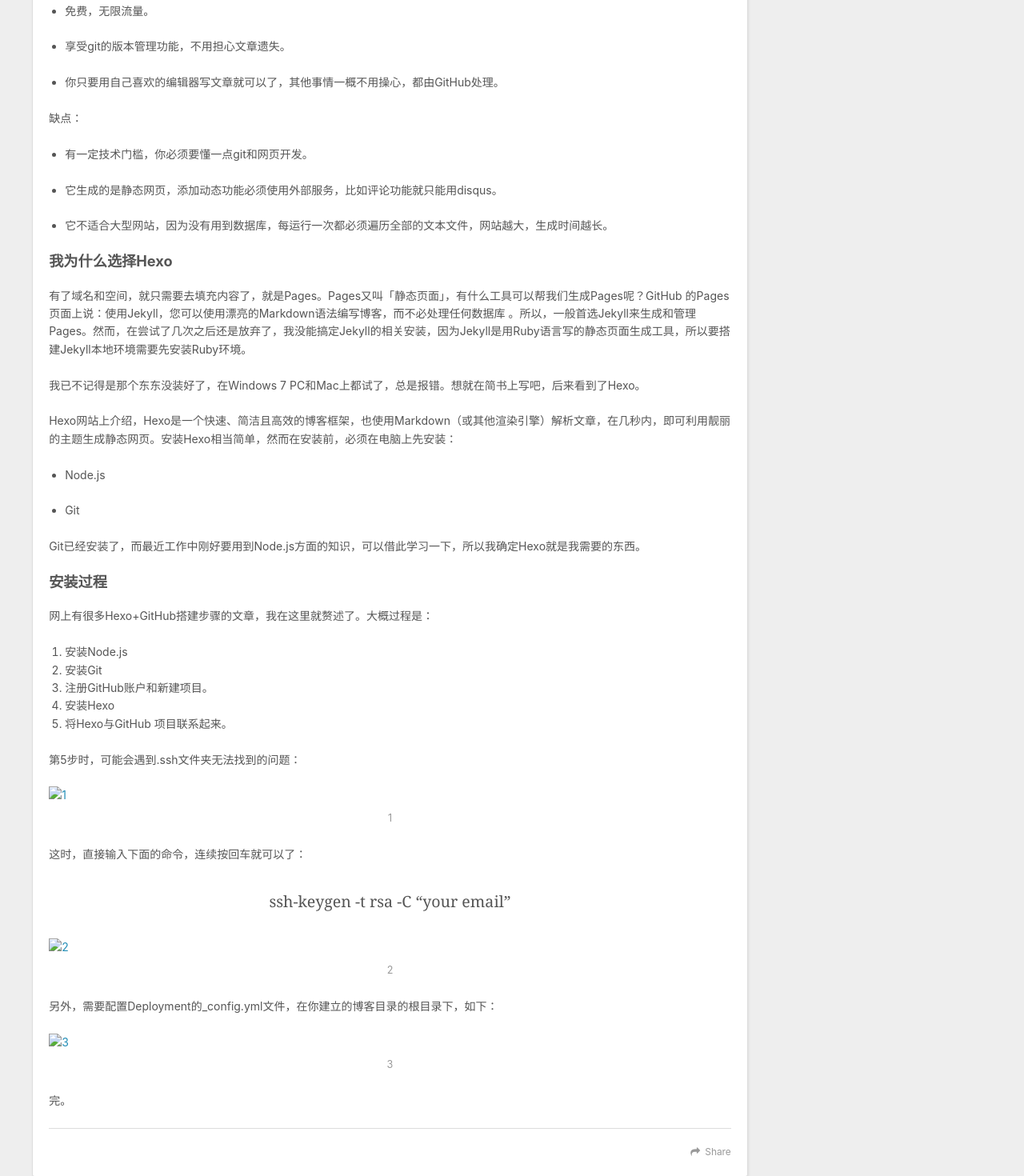
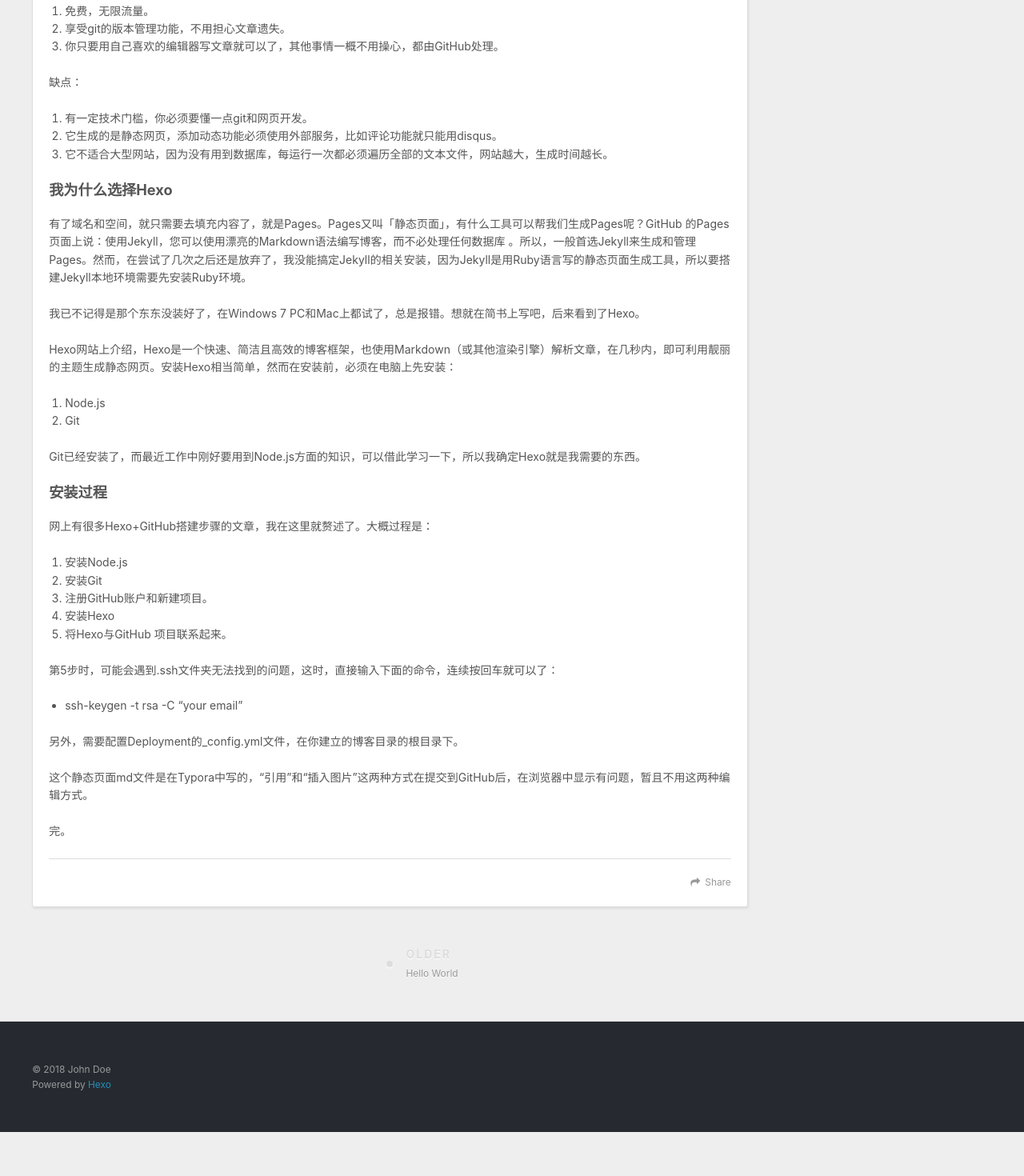
Before and after one commit to oldwang-ai/oldwang-ai.github.io, a plain HTML site: page 2018/07/14/为什么有了我？/index.html in a window 1280 px wide. Shown: the part 1185-2655 px from the top of the page at 80% size. After the commit the page ends 2600 px from the top, so only its background shows below. Drawn offline with nearby package versions, Linux system fonts and the light colour scheme.

Commit message:
Site updated: 2018-07-15 14:21:34

```diff
--- a/2018/07/14/为什么有了我？/index.html
+++ b/2018/07/14/为什么有了我？/index.html
@@ -7,21 +7,17 @@
 
   <title>为什么有了我？ | Hexo</title>
   <meta name="viewport" content="width=device-width, initial-scale=1, maximum-scale=1">
-  <meta name="description" content="世界上只有一种英雄主义，就是看清生活的真相之后依然热爱生活。——罗曼•罗兰 这是博客第一篇文章，今天也算是博客的生日了。说到生日，不知道现在菡菡和张总怎么样了？ 每个宝宝都是从妈妈的痛苦中产生的，这个博客的产生过程，我也小痛苦了一下。从有利用GitHub搭建一个博客的想法开始，到在浏览器地址栏输入Repository name，看到Hello World，历时几个星期，不过主要是周末有空时折腾一下">
+  <meta name="description" content="世界上只有一种英雄主义，就是看清生活的真相之后依然热爱生活。——罗曼•罗兰 这是第一篇文章，今天也算是博客的生日了。说到生日，不知道现在菡菡和张总怎么样了？ 每个宝宝都是从妈妈的痛苦中产生的，这个博客的产生过程，也让我小痛苦了一下。有利用GitHub搭建一个博客的想法后，断断续续，到现在输入Repository name（GitHub提供的域名），看到Hello World，历时几个星期，不过主要">
 <meta property="og:type" content="article">
 <meta property="og:title" content="为什么有了我？">
 <meta property="og:url" content="http://yoursite.com/2018/07/14/为什么有了我？/index.html">
 <meta property="og:site_name" content="Hexo">
-<meta property="og:description" content="世界上只有一种英雄主义，就是看清生活的真相之后依然热爱生活。——罗曼•罗兰 这是博客第一篇文章，今天也算是博客的生日了。说到生日，不知道现在菡菡和张总怎么样了？ 每个宝宝都是从妈妈的痛苦中产生的，这个博客的产生过程，我也小痛苦了一下。从有利用GitHub搭建一个博客的想法开始，到在浏览器地址栏输入Repository name，看到Hello World，历时几个星期，不过主要是周末有空时折腾一下">
+<meta property="og:description" content="世界上只有一种英雄主义，就是看清生活的真相之后依然热爱生活。——罗曼•罗兰 这是第一篇文章，今天也算是博客的生日了。说到生日，不知道现在菡菡和张总怎么样了？ 每个宝宝都是从妈妈的痛苦中产生的，这个博客的产生过程，也让我小痛苦了一下。有利用GitHub搭建一个博客的想法后，断断续续，到现在输入Repository name（GitHub提供的域名），看到Hello World，历时几个星期，不过主要">
 <meta property="og:locale" content="default">
-<meta property="og:image" content="http://yoursite.com/2018/07/14/为什么有了我？/blog/source/_posts/为什么有了我？/1.bmp">
-<meta property="og:image" content="http://yoursite.com/2018/07/14/为什么有了我？/blog/source/_posts/为什么有了我？/2.bmp">
-<meta property="og:image" content="http://yoursite.com/2018/07/14/为什么有了我？/blog/source/_posts/为什么有了我？/3.bmp">
-<meta property="og:updated_time" content="2018-07-15T03:05:30.781Z">
+<meta property="og:updated_time" content="2018-07-15T06:21:27.930Z">
 <meta name="twitter:card" content="summary">
 <meta name="twitter:title" content="为什么有了我？">
-<meta name="twitter:description" content="世界上只有一种英雄主义，就是看清生活的真相之后依然热爱生活。——罗曼•罗兰 这是博客第一篇文章，今天也算是博客的生日了。说到生日，不知道现在菡菡和张总怎么样了？ 每个宝宝都是从妈妈的痛苦中产生的，这个博客的产生过程，我也小痛苦了一下。从有利用GitHub搭建一个博客的想法开始，到在浏览器地址栏输入Repository name，看到Hello World，历时几个星期，不过主要是周末有空时折腾一下">
-<meta name="twitter:image" content="http://yoursite.com/2018/07/14/为什么有了我？/blog/source/_posts/为什么有了我？/1.bmp">
+<meta name="twitter:description" content="世界上只有一种英雄主义，就是看清生活的真相之后依然热爱生活。——罗曼•罗兰 这是第一篇文章，今天也算是博客的生日了。说到生日，不知道现在菡菡和张总怎么样了？ 每个宝宝都是从妈妈的痛苦中产生的，这个博客的产生过程，也让我小痛苦了一下。有利用GitHub搭建一个博客的想法后，断断续续，到现在输入Repository name（GitHub提供的域名），看到Hello World，历时几个星期，不过主要">
 
     <link rel="alternate" href="/atom.xml" title="Hexo" type="application/atom+xml">
 
@@ -91,8 +87,8 @@
     <div class="article-entry" itemprop="articleBody">
 
         <p>世界上只有一种英雄主义，就是看清生活的真相之后依然热爱生活。——罗曼•罗兰</p>
-<p>这是博客第一篇文章，今天也算是博客的生日了。说到生日，不知道现在菡菡和张总怎么样了？</p>
-<p>每个宝宝都是从妈妈的痛苦中产生的，这个博客的产生过程，我也小痛苦了一下。从有利用GitHub搭建一个博客的想法开始，到在浏览器地址栏输入Repository name，看到Hello World，历时几个星期，不过主要是周末有空时折腾一下。</p>
+<p>这是第一篇文章，今天也算是博客的生日了。说到生日，不知道现在菡菡和张总怎么样了？</p>
+<p>每个宝宝都是从妈妈的痛苦中产生的，这个博客的产生过程，也让我小痛苦了一下。有利用GitHub搭建一个博客的想法后，断断续续，到现在输入Repository name（GitHub提供的域名），看到Hello World，历时几个星期，不过主要是周末有空时折腾一下。</p>
 <p>应该稍微记录一下搭建的过程，你可能也会遇到类似的问题。</p>
 <h3 id="受不了CSDN的页面广告了"><a href="#受不了CSDN的页面广告了" class="headerlink" title="受不了CSDN的页面广告了"></a>受不了CSDN的页面广告了</h3><p>2009年，开始在CSDN的博客上陆陆续续记一些东西，主要是C/C++编程方面的，刚看了一下，一共积累了90篇原创，平均一年10篇，真少。</p>
 <p>最近决定每天记录一下工作中遇到的技术上面的知识，可能是某个不熟悉的概念、语法、算法、设计模式等等，需要时可以马上找到。考虑到后面可能会经常翻阅，就决定换个地方写，因为实在受不了CSDN的页面广告，晃得我晕。</p>
@@ -102,32 +98,24 @@
 <p>所以，我们是利用GitHub的Pages功能，实现个人博客。GitHub给我们提供了域名和空间。</p>
 <p>下面直接引用阮一峰网站上总结的GitHub的优缺点，大家参考：</p>
 <p>优点：</p>
-<ul>
-<li><p>免费，无限流量。</p>
-</li>
-<li><p>享受git的版本管理功能，不用担心文章遗失。</p>
-</li>
-<li><p>你只要用自己喜欢的编辑器写文章就可以了，其他事情一概不用操心，都由GitHub处理。</p>
-</li>
-</ul>
+<ol>
+<li>免费，无限流量。</li>
+<li>享受git的版本管理功能，不用担心文章遗失。</li>
+<li>你只要用自己喜欢的编辑器写文章就可以了，其他事情一概不用操心，都由GitHub处理。</li>
+</ol>
 <p>缺点：</p>
-<ul>
-<li><p>有一定技术门槛，你必须要懂一点git和网页开发。</p>
-</li>
-<li><p>它生成的是静态网页，添加动态功能必须使用外部服务，比如评论功能就只能用disqus。</p>
-</li>
-<li><p>它不适合大型网站，因为没有用到数据库，每运行一次都必须遍历全部的文本文件，网站越大，生成时间越长。</p>
-</li>
-</ul>
+<ol>
+<li>有一定技术门槛，你必须要懂一点git和网页开发。</li>
+<li>它生成的是静态网页，添加动态功能必须使用外部服务，比如评论功能就只能用disqus。</li>
+<li>它不适合大型网站，因为没有用到数据库，每运行一次都必须遍历全部的文本文件，网站越大，生成时间越长。</li>
+</ol>
 <h3 id="我为什么选择Hexo"><a href="#我为什么选择Hexo" class="headerlink" title="我为什么选择Hexo"></a>我为什么选择Hexo</h3><p>有了域名和空间，就只需要去填充内容了，就是Pages。Pages又叫「静态页面」，有什么工具可以帮我们生成Pages呢？GitHub 的Pages页面上说：使用Jekyll，您可以使用漂亮的Markdown语法编写博客，而不必处理任何数据库 。所以，一般首选Jekyll来生成和管理Pages。然而，在尝试了几次之后还是放弃了，我没能搞定Jekyll的相关安装，因为Jekyll是用Ruby语言写的静态页面生成工具，所以要搭建Jekyll本地环境需要先安装Ruby环境。</p>
 <p>我已不记得是那个东东没装好了，在Windows 7 PC和Mac上都试了，总是报错。想就在简书上写吧，后来看到了Hexo。</p>
 <p>Hexo网站上介绍，Hexo是一个快速、简洁且高效的博客框架，也使用Markdown（或其他渲染引擎）解析文章，在几秒内，即可利用靓丽的主题生成静态网页。安装Hexo相当简单，然而在安装前，必须在电脑上先安装：</p>
-<ul>
-<li><p>Node.js</p>
-</li>
-<li><p>Git</p>
-</li>
-</ul>
+<ol>
+<li>Node.js</li>
+<li>Git</li>
+</ol>
 <p>Git已经安装了，而最近工作中刚好要用到Node.js方面的知识，可以借此学习一下，所以我确定Hexo就是我需要的东西。</p>
 <h3 id="安装过程"><a href="#安装过程" class="headerlink" title="安装过程"></a>安装过程</h3><p>网上有很多Hexo+GitHub搭建步骤的文章，我在这里就赘述了。大概过程是：</p>
 <ol>
@@ -137,15 +125,12 @@
 <li>安装Hexo</li>
 <li>将Hexo与GitHub 项目联系起来。</li>
 </ol>
-<p>第5步时，可能会遇到.ssh文件夹无法找到的问题：</p>
-<p><img src="/2018/07/14/为什么有了我？/blog\source\_posts\为什么有了我？\1.bmp" alt="1"></p>
-<p>这时，直接输入下面的命令，连续按回车就可以了：</p>
-<blockquote>
-<p>ssh-keygen -t rsa -C “your email” </p>
-</blockquote>
-<p><img src="/2018/07/14/为什么有了我？/blog\source\_posts\为什么有了我？\2.bmp" alt="2"></p>
-<p>另外，需要配置Deployment的_config.yml文件，在你建立的博客目录的根目录下，如下：</p>
-<p><img src="/2018/07/14/为什么有了我？/blog\source\_posts\为什么有了我？\3.bmp" alt="3"></p>
+<p>第5步时，可能会遇到.ssh文件夹无法找到的问题，这时，直接输入下面的命令，连续按回车就可以了：</p>
+<ul>
+<li>ssh-keygen -t rsa -C “your email” </li>
+</ul>
+<p>另外，需要配置Deployment的_config.yml文件，在你建立的博客目录的根目录下。</p>
+<p>这个静态页面md文件是在Typora中写的，“引用”和“插入图片”这两种方式在提交到GitHub后，在浏览器中显示有问题，暂且不用这两种编辑方式。</p>
 <p>完。</p>
 
 
```
Also changed, not shown: index.html (+22 -33 lines).
